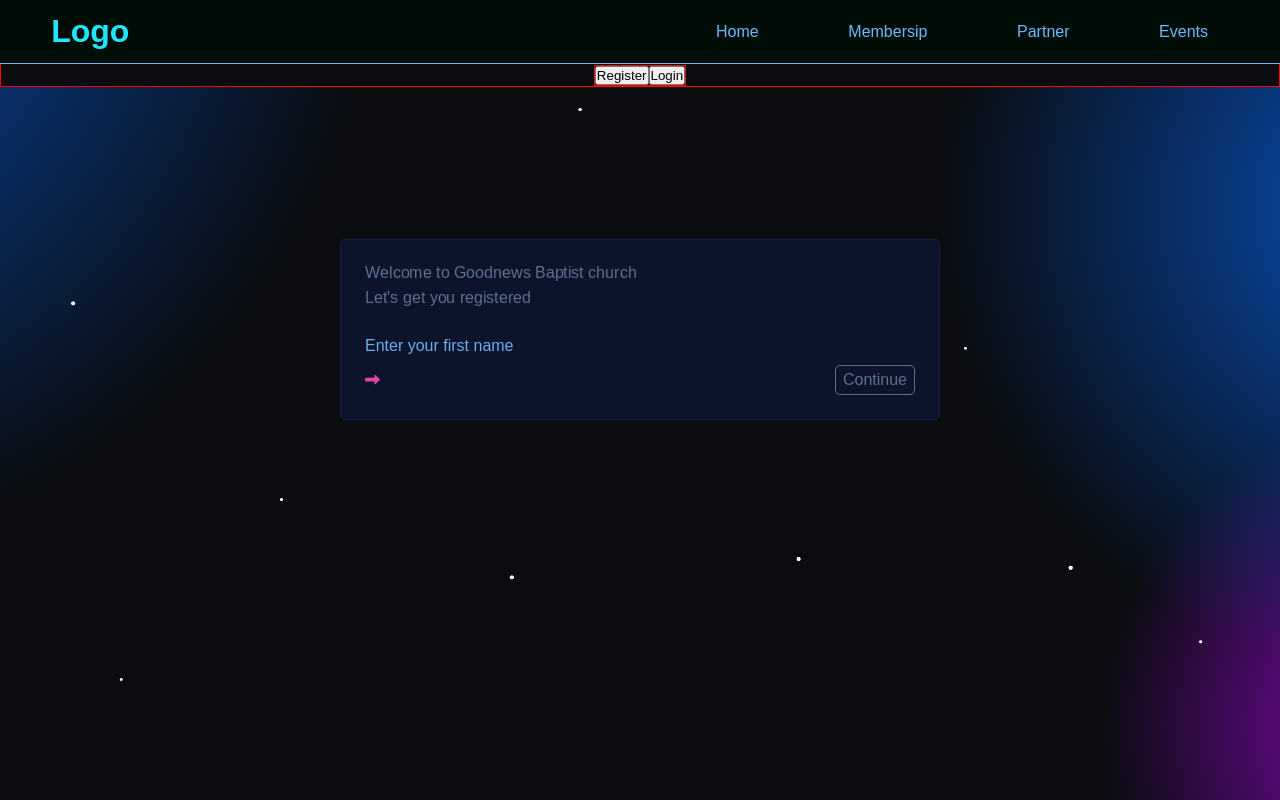
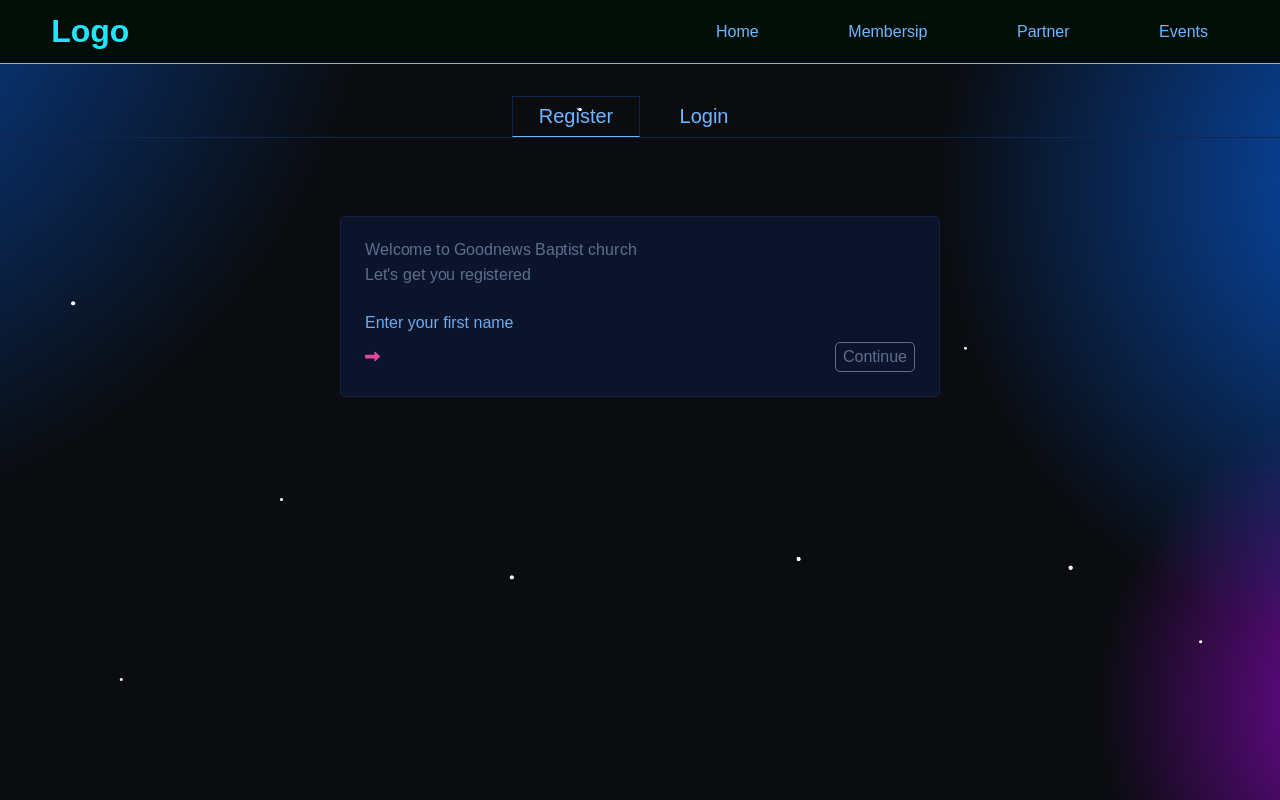
Before and after one commit to Quado2/goodnews, a Next.js app: page /register in a window 1280 px wide. Shown: the top 800 px of the page. Built offline with nearby package versions, Linux system fonts and the light colour scheme; a web font is replaced by a local one.

Commit message:
finished the register and login ui

```diff
--- a/components/GitForm/GitForm.js
+++ b/components/GitForm/GitForm.js
@@ -52,13 +52,9 @@ function GitForm({ formInputs, processInputs, welcomeMessage, actionMessage }) {
   function handleFormSubmitted(e) {
     e.preventDefault();
     processInputs(formValues);
-    setShowNotification(true);
   }
 
-  function handleOkClicked() {
-    setShowNotification(false);
-    document.location.reload();
-  }
+
 
   return (
     <GitFormWrapper>
--- a/components/Input/Input.js
+++ b/components/Input/Input.js
@@ -17,7 +17,7 @@ function Input(props) {
     formValues,
   } = props;
 
-  console.log(formValues);
+
 
   const [blured, setBlured] = useState(false);
   const [focused, setFocused] = useState(false);
@@ -117,7 +117,6 @@ function Input(props) {
     setFocused(true);
     setBlured(false);
     setShowButton(true);
-    console.log("focused");
   }
 
   function handleBlur(e) {
--- a/components/Tab/Tab.js
+++ b/components/Tab/Tab.js
@@ -1,31 +1,71 @@
 import styled from "styled-components";
+import { useState } from "react";
 
 const TabContainer = styled.div`
   width: 100%;
-  border: 1px solid red;
   display: flex;
   flex-direction: column;
   align-items: center;
   justify-content: center;
   position: relative;
-  padding-top: ${({theme}) => theme.navHeight};
+  padding-top: ${({ theme }) => theme.navHeight};
 
-  .tab-buttons{
-    border: 1px solid red;
+  .tab-buttons {
+    border-bottom: 1px solid rgb(20, 37, 77);
+    /* background-color: rgba(20, 37, 77,.5); */
+    position: absolute;
+    top: ${({ theme }) => theme.navHeight};
+    width: 100%;
+    display: flex;
+    justify-content: center;
+    align-items: center;
+    padding-top: 2rem;
+
+    button {
+      padding: 0.5rem 0.7rem;
+      outline: none;
+      border: none;
+      font-size: 20px;
+      min-width: 8rem;
+      background-color: transparent;
+      color: ${({ theme }) => theme.colorTextPrimary};
+      font-weight: 300;
+    }
+
+    button.active {
+      background-color: transparent;
+      border: 1px solid rgb(20, 37, 77);
+      border-bottom: 1px solid ${({ theme }) => theme.colorTextPrimary};
+      color: ${({ theme }) => theme.colorTextPrimary};
+    }
+  }
+`;
+
+export default function Tab({ tabs }) {
+  const [active, setActive] = useState(0);
+  const [component, setComponent] = useState(tabs[0].form);
+
+  function handleClick(index) {
+    setActive(index);
+    setComponent(tabs[index].form);
   }
 
-`
-
-export default function Tab({tabs}){
-
-  return(
+  return (
     <TabContainer>
       <div className="tab-buttons">
-    <button>Register</button>
-    <button>Login</button>
+        {tabs &&
+          tabs.map((tab, i) => (
+            <button
+              key={tab.id}
+              onClick={() => handleClick(i)}
+              className={active === i ? "active" : null}
+            >
+              {tab.title}
+            </button>
+          ))}
       </div>
 
+      {component}
     </TabContainer>
-  )
-
+  );
 }
--- a/pages/register/data.ts
+++ b/pages/register/data.ts
@@ -100,13 +100,13 @@ export const loginInputs = [
 
   {
     inputType: "email",
-    prompt: "What is your email or password",
+    prompt: "What is your email or phone number",
     name: "email",
   },
   {
     inputType: "password",
     prompt: "What is your password",
-    name: "email",
+    name: "password",
   },
 
 ]
--- a/pages/register/index.js
+++ b/pages/register/index.js
@@ -1,20 +1,50 @@
 import Head from "next/head";
-import GitForm from '../../components/GitForm/GitForm';
-import Tab from '../../components/Tab/Tab'
+import GitForm from "../../components/GitForm/GitForm";
+import Tab from "../../components/Tab/Tab";
 
-
-
-import {registerInputs, loginInputs} from './data'
-
+import { registerInputs, loginInputs } from "./data";
 
 export default function Register() {
-
-  function processInputs(inputValues){
-    console.log(inputValues)
+  function processInputs(inputValues) {
+    console.log(inputValues);
   }
 
-  const welcomeMessage = "Welcome to Goodnews Baptist church";
-  const actionMessage = "Let's get you registered";
+  const welcomeRegisterMessage = "Welcome to Goodnews Baptist church";
+  const actionRegisterMessage = "Let's get you registered";
+
+  const welcomeLoginMessage = "Welcome back";
+  const actionLoginMessage = "Let's log you in";
+
+  const registerForm = (
+    <GitForm
+      processInputs={processInputs}
+      formInputs={registerInputs}
+      actionMessage={actionRegisterMessage}
+      welcomeMessage={welcomeRegisterMessage}
+    />
+  );
+
+  const loginForm = (
+    <GitForm
+      processInputs={processInputs}
+      formInputs={loginInputs}
+      actionMessage={actionLoginMessage}
+      welcomeMessage={welcomeLoginMessage}
+    />
+  );
+
+  const tabs = [
+    {
+      form: registerForm,
+      title: "Register",
+      id: "register",
+    },
+    {
+      form: loginForm,
+      title: "Login",
+      id: "login",
+    },
+  ];
 
   return (
     <>
@@ -27,18 +57,7 @@ export default function Register() {
         <link rel="icon" href="/favicon.ico" />
       </Head>
 
-
-<Tab>
-
-</Tab>
-    <GitForm
-      processInputs={processInputs}
-      formInputs={registerInputs}
-      actionMessage={actionMessage}
-      welcomeMessage={welcomeMessage}
-      />
-
-
+      <Tab tabs={tabs} />
     </>
   );
 }
```
